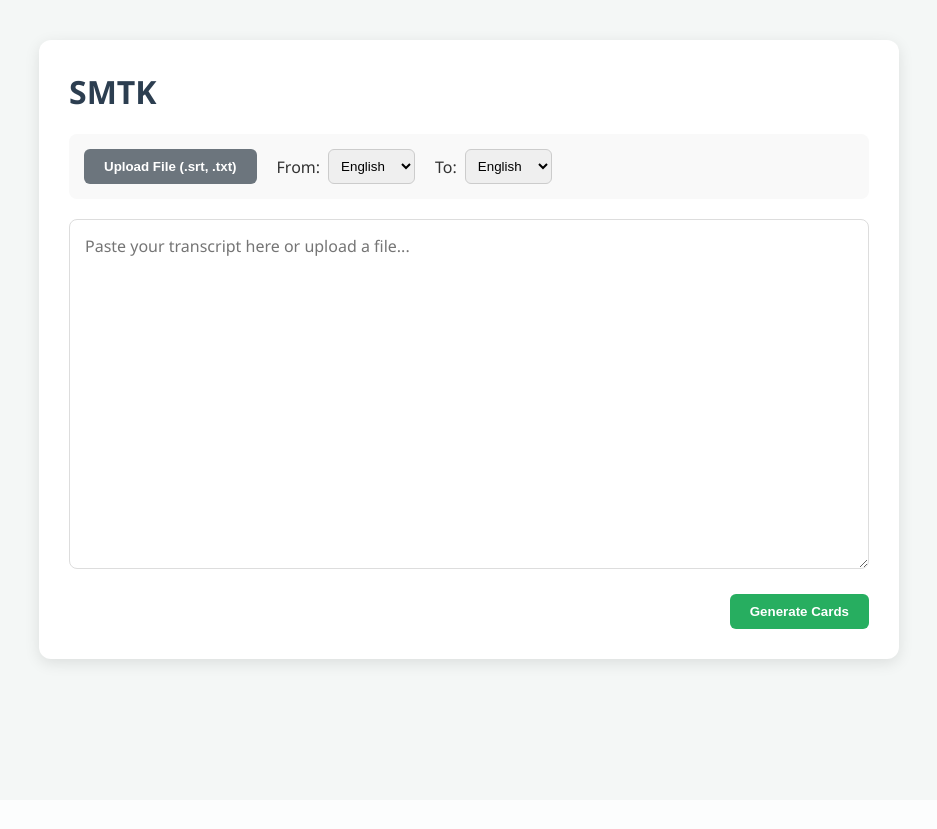
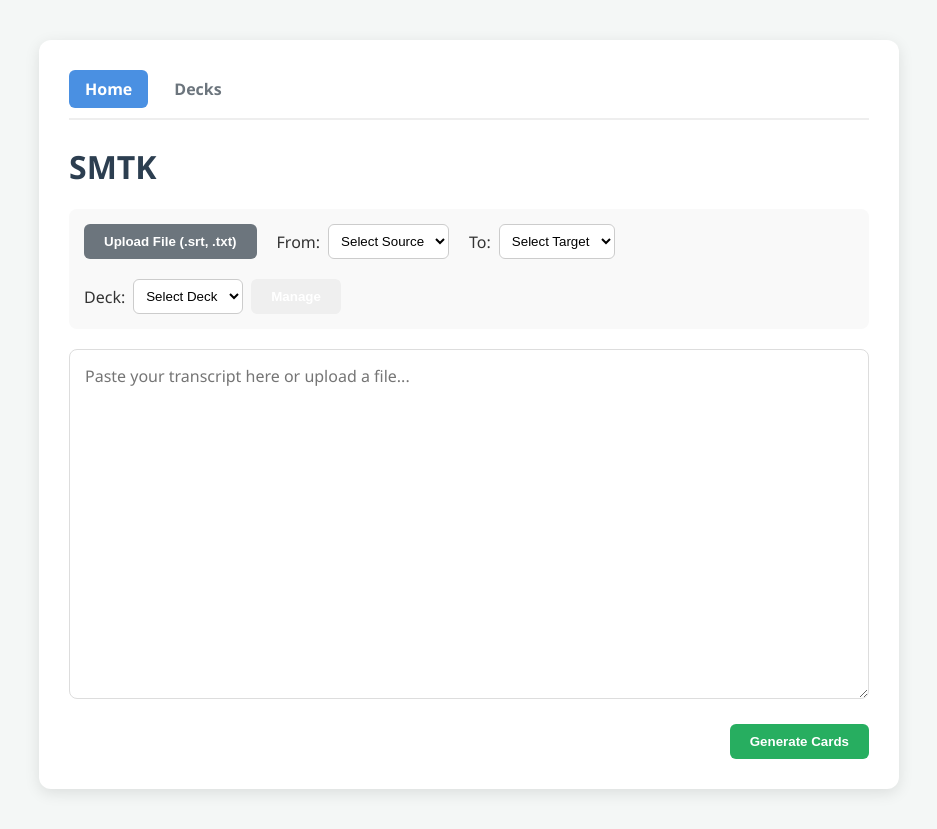
Before and after one commit to LoganFani/SMTK, a FastAPI app: page / in a window 1280 px wide. Shown: the whole page, without its empty margins (171-1108 px from the left). Before the commit the page ends 670 px from the top, so only its background shows below. Run offline with FastAPI, Linux system fonts and the light colour scheme.

Commit message:
db / decks

```diff
--- a/src/app.py
+++ b/src/app.py
@@ -11,6 +11,7 @@ class MineReq(BaseModel):
     content: str
     target_lang: str
     native_lang: str
+    deck: str
 
 @app.get("/")
 async def root():
@@ -21,6 +22,7 @@ async def root():
 async def generate_translation(request: MineReq):
     from translator import Translator
     from formats import format_text
+    from database import get_db_connection, create_table, insert_translation, fetch_all_translations, delete_translation
 
     translator = Translator(target_lang=request.target_lang, native_lang=request.native_lang, cache_dir="../models")
 
@@ -29,4 +31,29 @@ async def generate_translation(request: MineReq):
 
     translations = translator.batch_generate_translation(formatted_lines)
 
-    return {"translations": [{"source": src, "translation": tgt} for src, tgt in translations]}
+    db_connection = get_db_connection("../decks.db")
+    if db_connection is None:
+        return {"error": "Database connection failed."}
+
+
+    success = create_table(db_connection, request.deck)
+
+    if not success:
+        return {"error": "Failed to create or access the specified deck."}
+
+
+    for source_text, translated_text in translations:
+        insert_translation(db_connection, request.deck, source_text, translated_text)
+
+    cards = fetch_all_translations(db_connection, request.deck)
+
+    print("Fetched Cards:", cards)
+
+    db_connection.close()
+
+    return {"translations": [{"id": card[0], "source": card[1], "translation": card[2]} for card in cards]}
+
+
+@app.get("/decks/")
+async def decks():
+    return FileResponse("../templates/decks.html")
--- a/static/script.js
+++ b/static/script.js
@@ -19,8 +19,14 @@ document.getElementById('fileUpload').addEventListener('change', function(e) {
  */
 async function sendData() {
     const transcript = document.getElementById('transcriptInput').value;
+    console.log("Transcript:", transcript);
     const source = document.getElementById('sourceLang').value;
+    console.log("Source Language:", source);
     const target = document.getElementById('targetLang').value;
+    console.log("Target Language:", target);
+
+    const deckElement = document.getElementById('toDeck'); // Get the element first
+    const deckValue = deckElement ? deckElement.value : "default_deck"; // Fallback just in case
 
     if (!transcript.trim()) {
         alert("Please provide some text or upload a file first!");
@@ -30,7 +36,8 @@ async function sendData() {
     const payload = {
         content: transcript,
         target_lang: source,
-        native_lang: target
+        native_lang: target,
+        deck: deckValue
     };
 
     try {
--- a/static/style.css
+++ b/static/style.css
@@ -26,6 +26,35 @@ body {
     box-shadow: 0 4px 15px rgba(0,0,0,0.1);
 }
 
+/* --- Navigation Tabs Styling --- */
+.tabs {
+    display: flex;
+    gap: 10px;
+    margin-bottom: 25px;
+    border-bottom: 2px solid #eee;
+    padding-bottom: 10px;
+}
+
+.tab-link {
+    text-decoration: none;
+    color: var(--secondary-color);
+    padding: 8px 16px;
+    border-radius: 6px;
+    font-weight: 600;
+    transition: all 0.2s ease;
+}
+
+.tab-link:hover {
+    background-color: #f0f0f0;
+    color: var(--text-color);
+}
+
+.tab-link.active {
+    background-color: var(--primary-color);
+    color: white;
+}
+/* ------------------------------ */
+
 h1 { margin-top: 0; font-weight: 600; color: #2c3e50; }
 
 .toolbar {
@@ -39,7 +68,7 @@ h1 { margin-top: 0; font-weight: 600; color: #2c3e50; }
     border-radius: 8px;
 }
 
-.lang-group {
+.lang-group, .to-decks-btn-wrapper {
     display: flex;
     align-items: center;
     gap: 8px;
@@ -85,6 +114,13 @@ textarea {
 }
 
 .btn-file { background-color: var(--secondary-color); }
+.btn-manage {
+    background-color: #e9ecef;
+    color: var(--text-color);
+    padding: 6px 12px;
+    font-size: 13px;
+    border: 1px solid #ddd;
+}
 #generate-btn { background-color: var(--success-color); }
 
 .btn:hover { filter: brightness(90%); }
@@ -93,6 +129,7 @@ select {
     padding: 8px;
     border-radius: 6px;
     border: 1px solid #ccc;
+    background: white;
 }
 
 .generate-container {
--- a/templates/index.html
+++ b/templates/index.html
@@ -9,6 +9,11 @@
 <body>
 
 <div class="container">
+    <nav class="tabs">
+        <a href="/" class="tab-link active">Home</a>
+        <a href="/decks" class="tab-link">Decks</a>
+    </nav>
+
     <h1>SMTK</h1>
 
     <div class="toolbar">
@@ -20,6 +25,7 @@
         <div class="lang-group">
             <label for="sourceLang">From:</label>
             <select id="sourceLang">
+                <option value="select">Select Source</option>
                 <option value="en">English</option>
                 <option value="de">German</option>
                 <option value="es">Spanish</option>
@@ -29,10 +35,19 @@
         <div class="lang-group">
             <label for="targetLang">To:</label>
             <select id="targetLang">
+                <option value="select">Select Target</option>
                 <option value="en">English</option>
                 <option value="de">German</option>
                 <option value="es">Spanish</option>
             </select>
+        </div>
+
+        <div class="lang-group">
+            <label for="toDeck">Deck:</label>
+            <select id="toDeck">
+                <option value="default_deck">Select Deck</option>
+            </select>
+            <button class="btn btn-small" onclick="window.location.href='/decks'">Manage</button>
         </div>
     </div>
 
```
Also changed, not shown: src/database.py (+73 -1 lines), templates/decks.html (added, +54 -0 lines), decks.db.
